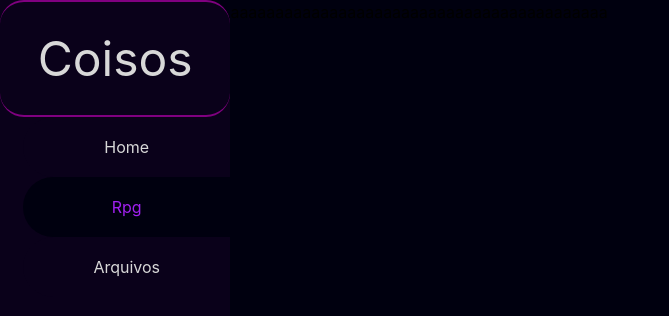
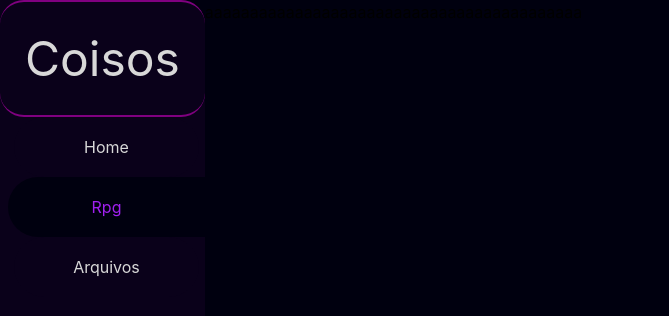
Before and after one commit to Carvalho-Gustav0/coisos-web, a React (Vite) app: page /rpg in a window 1280 px wide. Shown: the top 316 px of the page, without its empty margins (0-669 px from the left). Built offline with nearby package versions, Linux system fonts and the light colour scheme.

Commit message:
Correção de layout

```diff
--- a/src/components/menu/items/style.ts
+++ b/src/components/menu/items/style.ts
@@ -18,22 +18,23 @@ export const ItemMenu = styled(NavLink)`
     justify-content: center;
     align-items: center;
     width: 90%;
-    margin-left: 10%;
+    margin-left: 4%;
     background-color: #0a011a;
-    border-top-left-radius: 36px;
-    border-bottom-left-radius: 36px;
+    border-radius: 36px;
 
     &:hover {
         color: #A020F0;
         background-color: rgb(160, 32, 240, 0.1);
+        border-radius: 36px 0px 0px 36px;
+        width: 96%;
     }
+
     text-decoration: none;
 
     &.active {
         color: #A020F0;
         background-color: #00000F;
-        border-top-left-radius: 36px;
-        border-bottom-left-radius: 36px;
-        width: 90%;
+        border-radius: 36px 0px 0px 36px;
+        width: 96%;
     }
 `
--- a/src/style.ts
+++ b/src/style.ts
@@ -6,7 +6,7 @@ export const App = styled.div`
 `
 
 export const Header = styled.div`
-    width: 18%;
+    width: 16%;
     border-top-right-radius: 24px;
     background-color: #0a011a;
 `
```
